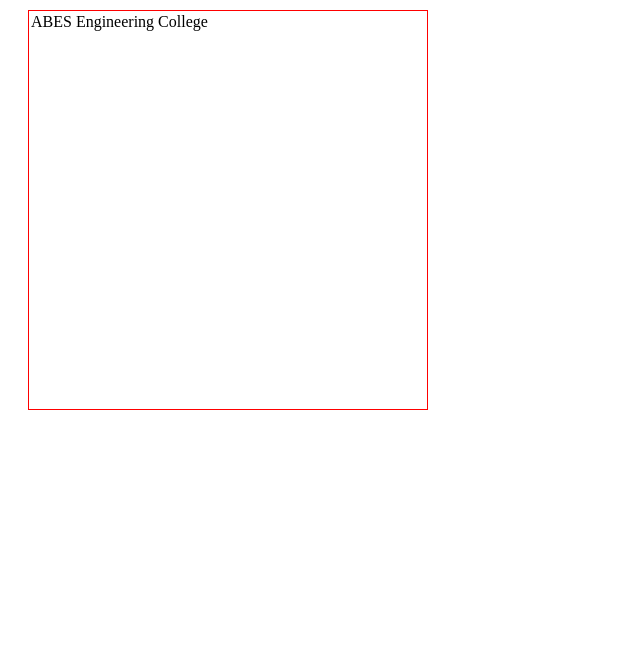
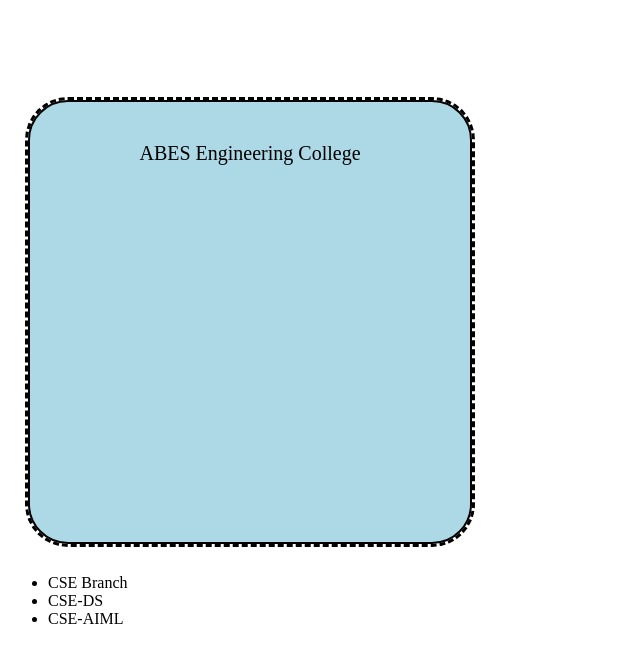
Before and after one commit to Jeet2024-lab/ABES-TOT-FSD, a plain HTML site: page Day2 css/boxModel.html in a window 1280 px wide. Shown: the whole page, without its empty margins (0-640 px from the left). Drawn offline with Linux system fonts and the light colour scheme.

Commit message:
Css extra properties added

```diff
--- a/Day2 css/boxModel.html
+++ b/Day2 css/boxModel.html
@@ -8,7 +8,10 @@
 </head>
 <body>
 
-<div class="box">ABES Engineering College</div>
+<div class="box"><p>ABES Engineering College</p></div>
+<ul><li>CSE Branch</li>
+<li>CSE-DS</li>
+<li>CSE-AIML</li></ul>
 
 </body>
 </html>
--- a/Day2 css/boxStyle.css
+++ b/Day2 css/boxStyle.css
@@ -1,10 +1,17 @@
 .box{
-    /* box-sizing: content-box; */
-    box-sizing: border-box;
+    box-sizing: content-box;
+    /* box-sizing: border-box; */
+    text-align: center;
+    background-color: lightblue;
+    font-size: 20px;
     height: 400px;
     width: 400px;
     border: 1px solid red;
-    padding: 2px;
-    margin: 10px 20px 30px;
+    padding: 20px;
+    margin: 100px 20px 30px;
+    border : 2px solid black;
+    border-radius: 40px;
+    outline-style: dashed;
+    /* text-transform: lowercase; */
 
 }
```
